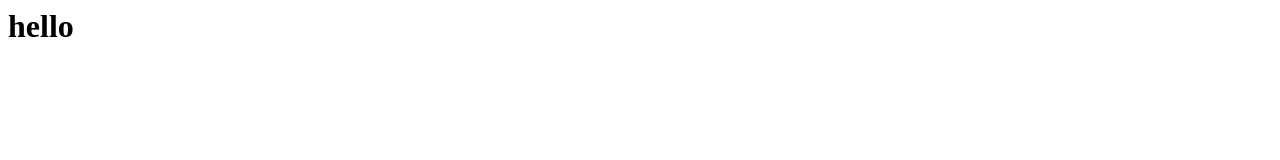
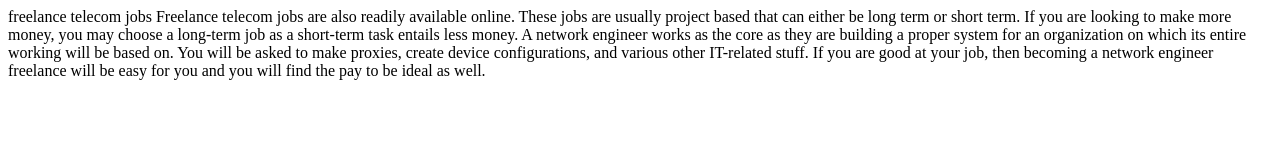
Before and after one commit to Fieldengineer22/microsegmentation.github.io, a plain HTML site: page index.html in a window 1280 px wide. Drawn offline with Linux system fonts and the light colour scheme.

Commit message:
Update index.html

```diff
--- a/index.html
+++ b/index.html
@@ -1 +1 @@
-<h1>hello</h1>
+<p <a href="https://www.fieldengineer.com">freelance telecom jobs</a> Freelance telecom jobs are also readily available online. These jobs are usually project based that can either be long term or short term. If you are looking to make more money, you may choose a long-term job as a short-term task entails less money. A network engineer works as the core as they are building a proper system for an organization on which its entire working will be based on. You will be asked to make proxies, create device configurations, and various other IT-related stuff. If you are good at your job, then becoming a network engineer freelance will be easy for you and you will find the pay to be ideal as well.
```
